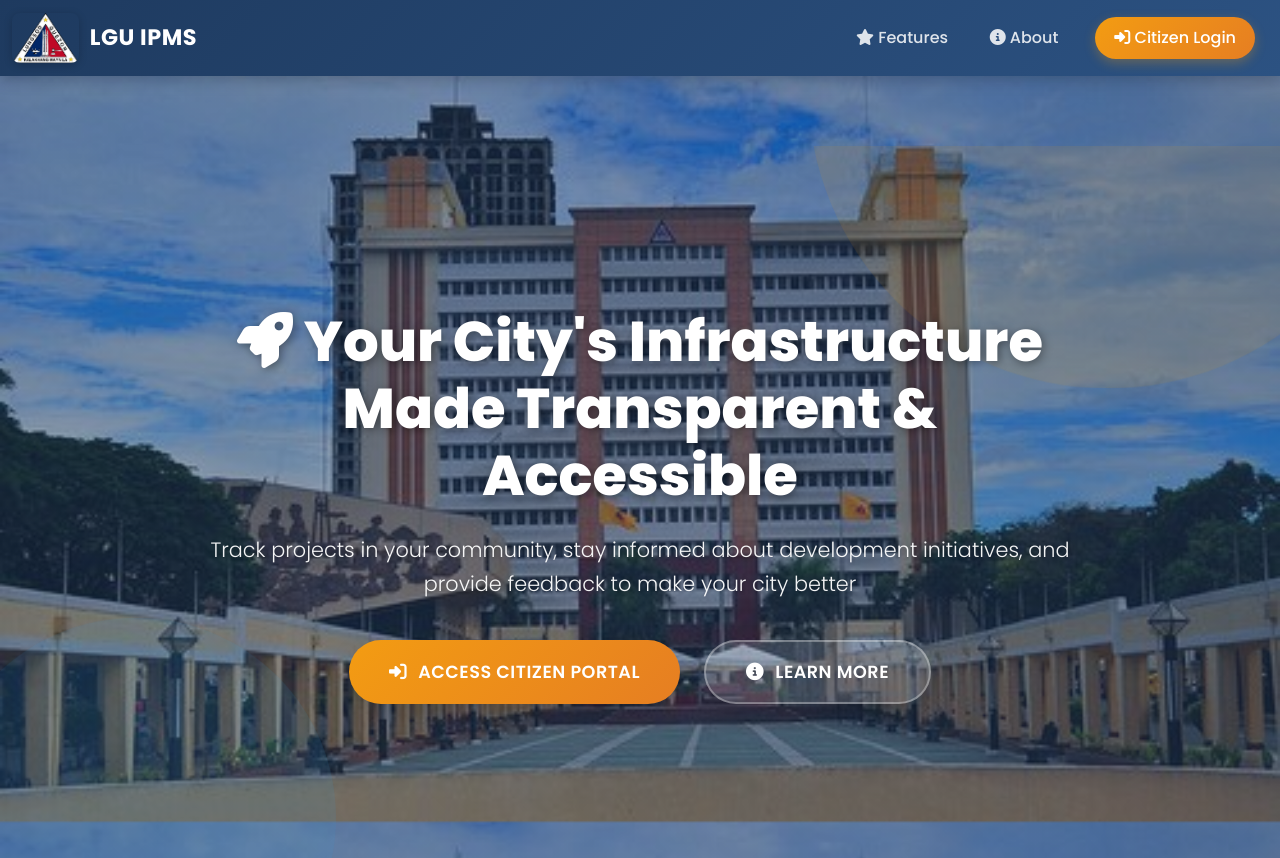
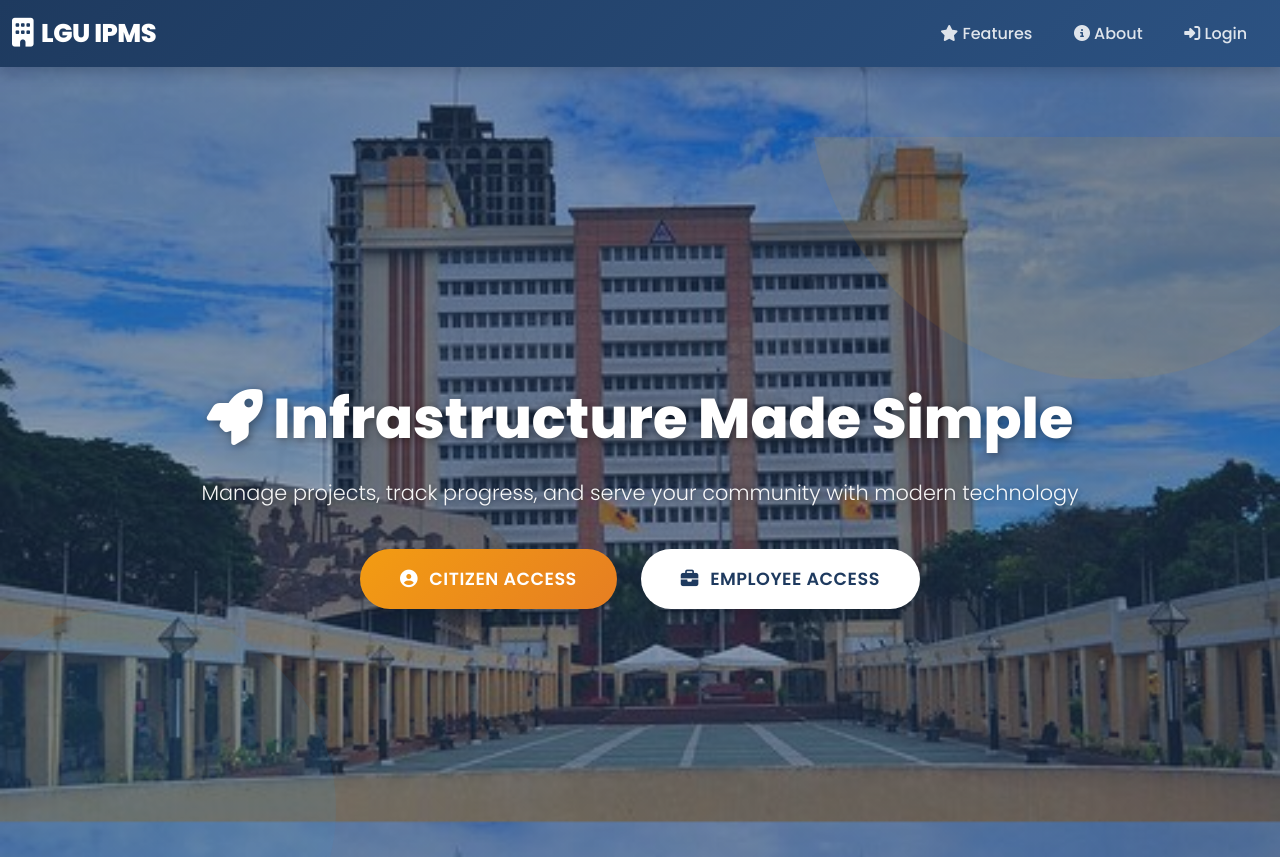
Before and after one commit to JongdingTV/lgu-ipms, a PHP site: page /public/index.php in a window 1280 px wide. Shown: the top 858 px of the page. Run offline with PHP 8.4, Linux system fonts and the light colour scheme.

Commit message:
Update index.php

```diff
--- a/public/index.php
+++ b/public/index.php
@@ -6,19 +6,15 @@ define('INCLUDES_PATH', ROOT_PATH . '/includes');
 define('CONFIG_PATH', ROOT_PATH . '/config');
 define('ASSETS_URL', '/assets');
 
-// Load configuration and security
+// Load configuration
 require_once CONFIG_PATH . '/app.php';
 require_once INCLUDES_PATH . '/helpers.php';
-require_once INCLUDES_PATH . '/security.php';
 
-// Set comprehensive security headers
+// Set security headers
 header('X-Content-Type-Options: nosniff');
 header('X-Frame-Options: SAMEORIGIN');
 header('X-XSS-Protection: 1; mode=block');
 header('Referrer-Policy: strict-origin-when-cross-origin');
-header('Permissions-Policy: geolocation=(), microphone=(), camera=()');
-header('Content-Security-Policy: default-src \'self\'; script-src \'self\' \'unsafe-inline\' https://cdn.jsdelivr.net https://cdnjs.cloudflare.com https://fonts.googleapis.com; style-src \'self\' \'unsafe-inline\' https://cdn.jsdelivr.net https://cdnjs.cloudflare.com https://fonts.googleapis.com; font-src \'self\' https://fonts.gstatic.com');
-header('Strict-Transport-Security: max-age=31536000; includeSubDomains');
 ?>
 <!DOCTYPE html>
 <html lang="en">
@@ -26,12 +22,11 @@ header('Strict-Transport-Security: max-age=31536000; includeSubDomains');
 	<meta charset="utf-8" />
 	<meta name="viewport" content="width=device-width, initial-scale=1, shrink-to-fit=no" />
 	<meta http-equiv="X-UA-Compatible" content="ie=edge">
-	<meta name="robots" content="noindex, nofollow" />
 	<title>LGU Infrastructure & Project Management System</title>
 	<meta name="description" content="Manage infrastructure projects, track progress, and connect with your community.">
 	<meta name="keywords" content="LGU, Infrastructure, Projects, Government Services">
 	<meta name="theme-color" content="#1e3a5f">
-	<link rel="icon" type="image/png" href="<?php echo ASSETS_URL; ?>/images/logocityhall.png" />
+	<link rel="icon" type="image/png" href="<?php echo ASSETS_URL; ?>/images/logo.png" />
 
 	<!-- Bootstrap CSS -->
 	<link href="https://cdn.jsdelivr.net/npm/bootstrap@5.2.3/dist/css/bootstrap.min.css" rel="stylesheet" />
@@ -79,54 +74,16 @@ header('Strict-Transport-Security: max-age=31536000; includeSubDomains');
 
 		.navbar-brand {
 			font-weight: 800;
-			font-size: 1.4rem;
+			font-size: 1.6rem;
 			color: var(--white) !important;
 			display: flex;
 			align-items: center;
-			gap: 0.7rem;
+			gap: 0.5rem;
 			letter-spacing: -0.5px;
 		}
 
-		.logo-img {
-			height: 50px;
-			width: auto;
-			border-radius: 8px;
-			box-shadow: 0 2px 8px rgba(0,0,0,0.2);
-		}
-
-		.brand-text {
-			font-weight: 700;
-			letter-spacing: 0.5px;
-		}
-
-		/* Custom Hamburger Menu */
-		.hamburger-menu {
-			border: none;
-			padding: 0.25rem 0.5rem !important;
-			display: flex;
-			flex-direction: column;
-			gap: 5px;
-		}
-
-		.hamburger-icon {
-			width: 25px;
-			height: 3px;
-			background-color: white;
-			display: block;
-			transition: all 0.3s ease;
-			border-radius: 2px;
-		}
-
-		.hamburger-menu:not(.collapsed) .hamburger-icon:nth-child(1) {
-			transform: rotate(45deg) translate(10px, 10px);
-		}
-
-		.hamburger-menu:not(.collapsed) .hamburger-icon:nth-child(2) {
-			opacity: 0;
-		}
-
-		.hamburger-menu:not(.collapsed) .hamburger-icon:nth-child(3) {
-			transform: rotate(-45deg) translate(8px, -8px);
+		.navbar-brand i {
+			font-size: 1.8rem;
 		}
 
 		.nav-link {
@@ -137,18 +94,8 @@ header('Strict-Transport-Security: max-age=31536000; includeSubDomains');
 			transition: all 0.3s ease;
 		}
 
-		.nav-link.citizen-login-link {
-			background: linear-gradient(135deg, var(--secondary), #e67e22);
-			padding: 0.5rem 1.2rem !important;
-			border-radius: 25px;
-			margin-left: 1rem !important;
-			color: white !important;
-			box-shadow: 0 4px 12px rgba(243, 156, 18, 0.3);
-		}
-
-		.nav-link.citizen-login-link:hover {
-			transform: translateY(-2px);
-			box-shadow: 0 6px 16px rgba(243, 156, 18, 0.4);
+		.nav-link:hover {
+			color: var(--secondary) !important;
 		}
 
 		.nav-link:hover {
@@ -265,21 +212,13 @@ header('Strict-Transport-Security: max-age=31536000; includeSubDomains');
 			color: var(--white);
 		}
 
-		.btn-citizen:hover {
-			background: linear-gradient(135deg, #e67e22 0%, #d66d0f 100%);
-			color: var(--white);
+		.btn-employee {
+			background: var(--white);
+			color: var(--primary);
 		}
 
-		.btn-secondary {
-			background: rgba(255, 255, 255, 0.15);
-			color: var(--white);
-			border: 2px solid rgba(255, 255, 255, 0.3);
-		}
-
-		.btn-secondary:hover {
-			background: rgba(255, 255, 255, 0.25);
-			border-color: rgba(255, 255, 255, 0.5);
-			color: var(--white);
+		.btn-employee:hover {
+			color: var(--primary);
 		}
 
 		@keyframes float {
@@ -566,13 +505,11 @@ header('Strict-Transport-Security: max-age=31536000; includeSubDomains');
 	<nav class="navbar navbar-expand-lg sticky-top">
 		<div class="container-fluid">
 			<a class="navbar-brand" href="/">
-				<img src="/logocityhall.png" alt="City Hall Logo" class="logo-img">
-				<span class="brand-text">LGU IPMS</span>
+				<i class="fas fa-building"></i>
+				LGU IPMS
 			</a>
-			<button class="navbar-toggler hamburger-menu" type="button" data-bs-toggle="collapse" data-bs-target="#navbarNav" aria-controls="navbarNav" aria-expanded="false" aria-label="Toggle navigation">
-				<span class="hamburger-icon"></span>
-				<span class="hamburger-icon"></span>
-				<span class="hamburger-icon"></span>
+			<button class="navbar-toggler bg-light" type="button" data-bs-toggle="collapse" data-bs-target="#navbarNav">
+				<span class="navbar-toggler-icon"></span>
 			</button>
 			<div class="collapse navbar-collapse" id="navbarNav">
 				<ul class="navbar-nav ms-auto">
@@ -583,7 +520,7 @@ header('Strict-Transport-Security: max-age=31536000; includeSubDomains');
 						<a class="nav-link" href="#about"><i class="fas fa-info-circle"></i> About</a>
 					</li>
 					<li class="nav-item">
-						<a class="nav-link citizen-login-link" href="/user-dashboard/user-login.php"><i class="fas fa-sign-in-alt"></i> Citizen Login</a>
+						<a class="nav-link" href="/admin/index.php"><i class="fas fa-sign-in-alt"></i> Login</a>
 					</li>
 				</ul>
 			</div>
@@ -593,14 +530,14 @@ header('Strict-Transport-Security: max-age=31536000; includeSubDomains');
 	<!-- Hero Section -->
 	<section class="hero">
 		<div class="hero-content">
-			<h1><i class="fas fa-rocket"></i> Your City's Infrastructure<br>Made Transparent & Accessible</h1>
-			<p class="subtitle">Track projects in your community, stay informed about development initiatives, and provide feedback to make your city better</p>
+			<h1><i class="fas fa-rocket"></i> Infrastructure Made Simple</h1>
+			<p class="subtitle">Manage projects, track progress, and serve your community with modern technology</p>
 			<div class="hero-buttons">
 				<a href="/user-dashboard/user-login.php" class="btn-primary-custom btn-citizen">
-					<i class="fas fa-sign-in-alt"></i> Access Citizen Portal
+					<i class="fas fa-user-circle"></i> Citizen Access
 				</a>
-				<a href="#features" class="btn-primary-custom btn-secondary">
-					<i class="fas fa-info-circle"></i> Learn More
+				<a href="/admin/index.php" class="btn-primary-custom btn-employee">
+					<i class="fas fa-briefcase"></i> Employee Access
 				</a>
 			</div>
 		</div>
@@ -785,9 +722,9 @@ header('Strict-Transport-Security: max-age=31536000; includeSubDomains');
 	<!-- CTA Section -->
 	<section class="cta">
 		<div class="container">
-			<h2>Ready to Stay Informed About Your Community?</h2>
-			<p>Access the citizen portal to track projects, view progress, and share your feedback</p>
-			<a href="/user-dashboard/user-login.php" class="btn-cta">
+			<h2>Ready to Get Started?</h2>
+			<p>Join thousands of communities managing infrastructure efficiently</p>
+			<a href="/admin/index.php" class="btn-cta">
 				<i class="fas fa-arrow-right"></i> Access Portal Now
 			</a>
 		</div>
@@ -807,10 +744,10 @@ header('Strict-Transport-Security: max-age=31536000; includeSubDomains');
 					<div class="footer-section">
 						<h5>Quick Links</h5>
 						<ul>
+							<li><a href="/admin/index.php">Employee Login</a></li>
 							<li><a href="/user-dashboard/user-login.php">Citizen Login</a></li>
 							<li><a href="#features">Features</a></li>
 							<li><a href="#about">About</a></li>
-							<li><a href="#contact">Contact</a></li>
 						</ul>
 					</div>
 				</div>
```
